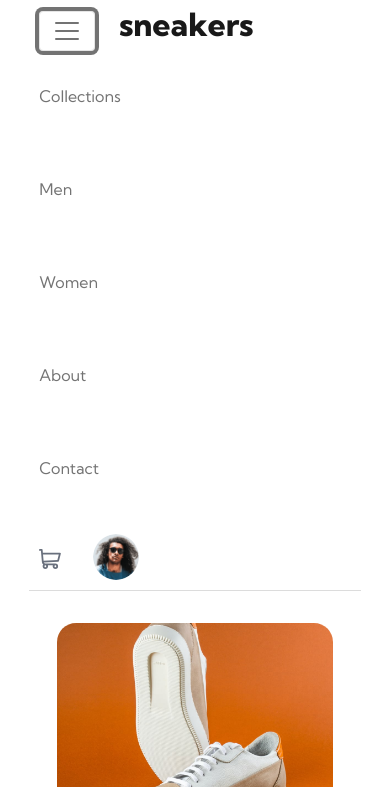
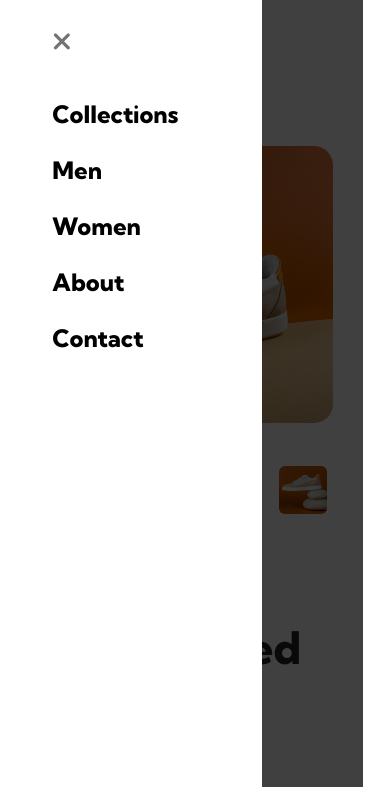
Before and after one commit to itsMrGaurav/FM-I-Sneakers, a plain HTML site: page index.html in a window 390 px wide. Both pictures are taken after a click on the button "Toggle navigation". Shown: the top 787 px of the page. Drawn offline with nearby package versions, Linux system fonts and the light colour scheme.

```diff
--- a/assets/css/styles.css
+++ b/assets/css/styles.css
@@ -37,9 +37,21 @@
   padding: 0% 7%;
 }
 
+.sm-navbar {
+  display: none;
+}
+
 .ct-nav-1 {
   background-color: var(--color-white) !important;
   padding: 0;
+}
+
+.ct-nav-toggler {
+  border: none;
+}
+
+.ct-nav-toggler:focus {
+  box-shadow: none;
 }
 
 .ct-nav-brand {
@@ -100,7 +112,7 @@
   width: 350px;
   min-height: 250px;
   top: 85%;
-  left: 74%;
+  left: 68%;
 }
 
 .cart-active > h6 {
@@ -483,6 +495,10 @@
     padding-left: 20px;
   }
 
+  .ct-nav-1-2 {
+    order: 3;
+  }
+
   .ct-nav-visible {
     width: 100%;
   }
@@ -493,6 +509,59 @@
   }
 
   .cart-active {
-    left: 60%;
+    left: 52%;
+    top: 62px;
   }
 }
+
+@media screen and (max-width: 762px) {
+  .ct-nav-1-2 {
+    display: none;
+  }
+
+  .sm-navbar {
+    position: absolute;
+    z-index: 10;
+    top: 0px;
+    left: 0px;
+    width: 100%;
+    background-color: var(--color-black-2);
+  }
+
+  .sm-nav-inner {
+    height: 100%;
+    background-color: var(--color-white);
+    width: 70%;
+    padding: 23px 0 0 25px;
+  }
+
+  .sm-nav-cancel-btn {
+    color: var(--color-black-1);
+    font-size: 1.6rem;
+  }
+
+  .sm-nav-items {
+    list-style-type: none;
+    padding: 0;
+    padding-top: 25px;
+  }
+
+  .sm-nav-item {
+    padding: 10px 0;
+  }
+
+  .sm-nav-link {
+    text-decoration: none;
+    font-weight: 800;
+    color: black;
+    font-size: 1.5rem;
+  }
+
+  .sm-nav-link:focus {
+    color: black;
+  }
+
+  .nav-hr {
+    display: none;
+  }
+}
--- a/index.html
+++ b/index.html
@@ -27,9 +27,9 @@
       <div class="container-fluid">
 
         <div class="ct-nav-1-1">
-          <button class="navbar-toggler" type="button" data-bs-toggle="collapse" data-bs-target="#navbarSupportedContent"
+          <button class="navbar-toggler ct-nav-toggler" type="button" data-bs-toggle="collapse" data-bs-target="#navbarSupportedContent"
             aria-controls="navbarSupportedContent" aria-expanded="false" aria-label="Toggle navigation">
-            <span class="navbar-toggler-icon"></span>
+            <i class="fa-solid fa-bars"></i>
           </button>
           <a class="navbar-brand ct-nav-brand" href="#">sneakers</a>
         </div>
@@ -52,27 +52,40 @@
               <a class="nav-link" href="#">Contact</a>
             </li>
           </ul>
-
-
         </div>
 
+        <div class="sm-navbar">
+          <div class="sm-nav-inner">
+            <div class="sm-nav-cancel-btn"><i class="fa-solid fa-xmark"></i></div>
+            <ul class="sm-nav-items">
+              <li class="sm-nav-item">
+                <a class="sm-nav-link" href="#">Collections</a>
+              </li>
+              <li class="sm-nav-item">
+                <a class="sm-nav-link" href="#">Men</a>
+              </li>
+              <li class="sm-nav-item">
+                <a class="sm-nav-link" href="#">Women</a>
+              </li>
+              <li class="sm-nav-item">
+                <a class="sm-nav-link" href="#">About</a>
+              </li>
+              <li class="sm-nav-item">
+                <a class="sm-nav-link" href="#">Contact</a>
+              </li>
+            </ul>
+          </div>
+          </div>
+
         <div class="ct-nav-1-3">
-
           <ul class="navbar-nav ms-auto ct-nav-items">
 
             <!-- navbar-cart -->
 
             <li class="nav-item ct-nav-item-cart">
-              <a href="#" class="nav-link">
-                <div class="ca-tooltip">
-                  <h6 class="ca-item-count">0</h6>
-                </div>
-                <svg width="22" height="20" xmlns="http://www.w3.org/2000/svg">
-                  <path
-                    d="M20.925 3.641H3.863L3.61.816A.896.896 0 0 0 2.717 0H.897a.896.896 0 1 0 0 1.792h1l1.031 11.483c.073.828.52 1.726 1.291 2.336C2.83 17.385 4.099 20 6.359 20c1.875 0 3.197-1.87 2.554-3.642h4.905c-.642 1.77.677 3.642 2.555 3.642a2.72 2.72 0 0 0 2.717-2.717 2.72 2.72 0 0 0-2.717-2.717H6.365c-.681 0-1.274-.41-1.53-1.009l14.321-.842a.896.896 0 0 0 .817-.677l1.821-7.283a.897.897 0 0 0-.87-1.114ZM6.358 18.208a.926.926 0 0 1 0-1.85.926.926 0 0 1 0 1.85Zm10.015 0a.926.926 0 0 1 0-1.85.926.926 0 0 1 0 1.85Zm2.021-7.243-13.8.81-.57-6.341h15.753l-1.383 5.53Z"
-                    fill="#69707d" fill-rule="nonzero" />
-                </svg>
-              </a>
+              <div class="ca-tooltip">
+                <h6 class="ca-item-count">0</h6>
+              </div>
               <div class="cart-active">
                 <h6 class="ca-title">Cart</h6>
                 <hr class="ct-hr">
@@ -108,6 +121,13 @@
                   </div>
                 </div>
               </div>
+              <a href="#" class="nav-link">
+                <svg width="22" height="20" xmlns="http://www.w3.org/2000/svg">
+                  <path
+                    d="M20.925 3.641H3.863L3.61.816A.896.896 0 0 0 2.717 0H.897a.896.896 0 1 0 0 1.792h1l1.031 11.483c.073.828.52 1.726 1.291 2.336C2.83 17.385 4.099 20 6.359 20c1.875 0 3.197-1.87 2.554-3.642h4.905c-.642 1.77.677 3.642 2.555 3.642a2.72 2.72 0 0 0 2.717-2.717 2.72 2.72 0 0 0-2.717-2.717H6.365c-.681 0-1.274-.41-1.53-1.009l14.321-.842a.896.896 0 0 0 .817-.677l1.821-7.283a.897.897 0 0 0-.87-1.114ZM6.358 18.208a.926.926 0 0 1 0-1.85.926.926 0 0 1 0 1.85Zm10.015 0a.926.926 0 0 1 0-1.85.926.926 0 0 1 0 1.85Zm2.021-7.243-13.8.81-.57-6.341h15.753l-1.383 5.53Z"
+                    fill="#69707d" fill-rule="nonzero" />
+                </svg>
+              </a>
             </li>
 
             <!-- navbar-avatar -->
@@ -123,7 +143,7 @@
       </div>
     </nav>
   </section>
-  <hr class="ct-hr">
+  <hr class="ct-hr nav-hr">
 
   <section id="hero" class="row ct-container-hero">
 
--- a/index.js
+++ b/index.js
@@ -1,3 +1,40 @@
+
+// screen size
+let screenWidth = $(window).width();
+const MD_SCREEN = 992;
+const SM_SCREEN = 762;
+let body = document.body, html = document.documentElement;
+let docHeight = Math.max( body.scrollHeight, body.offsetHeight,
+                    html.clientHeight, html.scrollHeight, html.offsetHeight );
+
+
+// if (screenWidth <= SM_SCREEN) {
+//     $('.ct-nav-1-2').attr('style', `height: ${docHeight}`);
+// }
+
+
+// $(window).resize(function () {
+//     screenWidth = $(document).width();
+//     if (screenWidth <= SM_SCREEN) {
+//         $('.ct-nav-1-2').css('height', docHeight);
+//         $('.ct-nav-1-2').removeClass('navbar-collapse');
+//     }
+// });
+
+$('.ct-nav-toggler').click(function (e) {
+    e.preventDefault();
+    if ($(document).width() <= SM_SCREEN){
+        $('.sm-navbar').css('display', 'block');
+        $('.sm-navbar').css('height', docHeight);
+    }
+});
+
+
+$('.sm-nav-cancel-btn').click(function (e) {
+    e.preventDefault();
+    $('.sm-navbar').css('display', 'none');
+});
+
 
 // cart-actions
 
@@ -51,6 +88,8 @@
 // product-img-actions
 
 $('.pt-img').click(function (e) {
+
+    if ($(window).width() >= MD_SCREEN) {
         e.preventDefault();
         let body = document.body, html = document.documentElement;
         let docHeight = Math.max( body.scrollHeight, body.offsetHeight,
@@ -74,6 +113,7 @@
         // show proper carousel image
         $(`.ct-cr-item-${imgNum}`).addClass('active');
         $('.pt-carousel-outer').css('display', 'block');
+    }
 
 });
 
```
Lines whose indentation alone changed are shown as unchanged.
